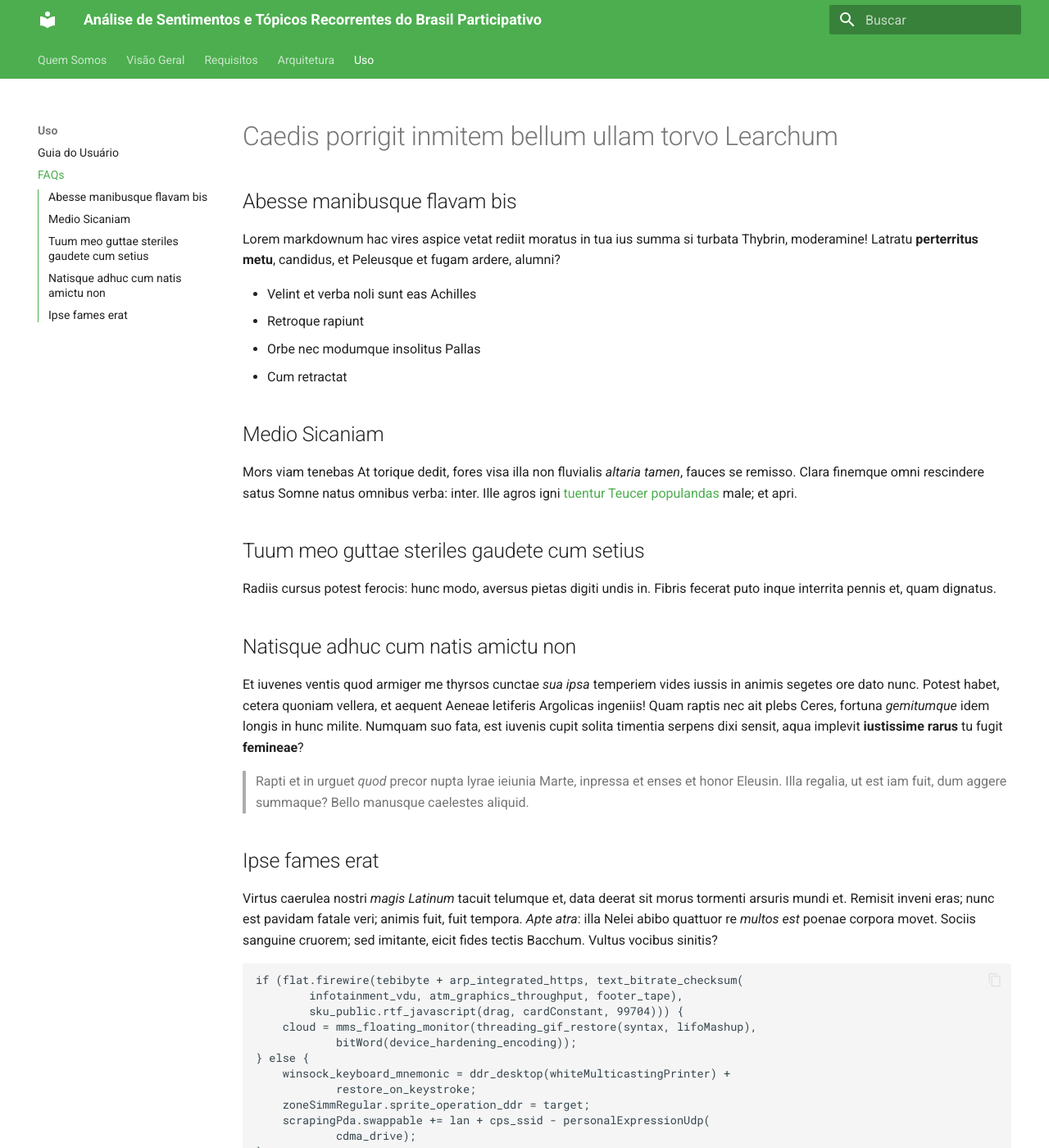
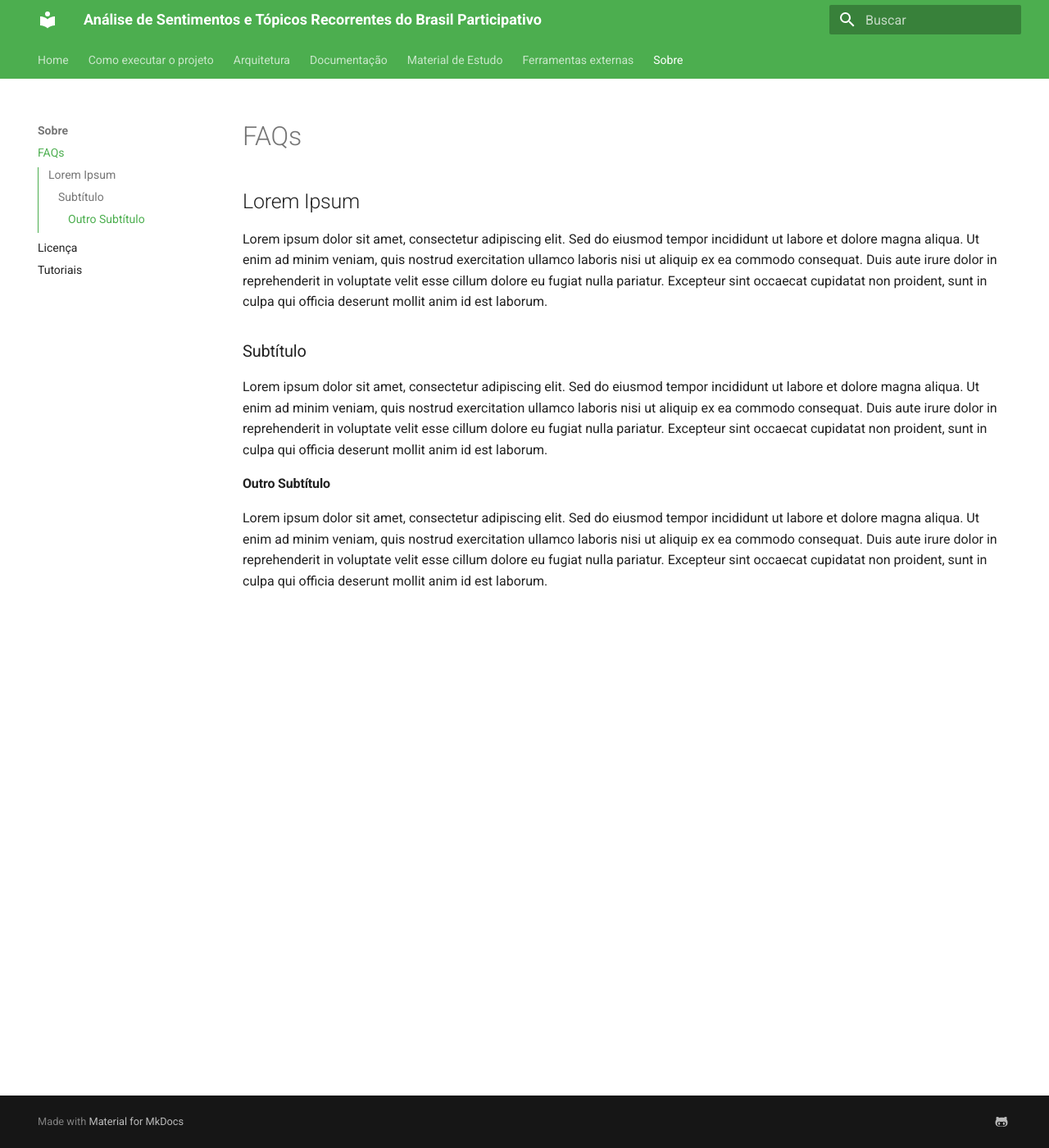
Before and after one commit to luizh-gsoares/TestDocumentationGithubPages, an MkDocs documentation site: the page built from docs/usage/faqs.md, in a window 1280 px wide and 1400 px high. Shown: the whole window at 82% size. Built offline with MkDocs 1.6.1 and Material for MkDocs 9.7.7, drawn with Linux system fonts in a browser that asks for light colours; some of the changed text lies outside the part shown.

Commit message:
Updating file structures

```diff
--- a/docs/requirements/functional.md
+++ /dev/null
@@ -1,73 +0,0 @@
-# Caedis porrigit inmitem bellum ullam torvo Learchum
-
-## Abesse manibusque flavam bis
-
-Lorem markdownum hac vires aspice vetat rediit moratus in tua ius summa si
-turbata Thybrin, moderamine! Latratu **perterritus metu**, candidus, et
-Peleusque et fugam ardere, alumni?
-
-- Velint et verba noli sunt eas Achilles
-- Retroque rapiunt
-- Orbe nec modumque insolitus Pallas
-- Cum retractat
-
-## Medio Sicaniam
-
-Mors viam tenebas At torique dedit, fores visa illa non fluvialis _altaria
-tamen_, fauces se remisso. Clara finemque omni rescindere satus Somne natus
-omnibus verba: inter. Ille agros igni [tuentur Teucer
-populandas](http://hic.net/tibi.php) male; et apri.
-
-## Tuum meo guttae steriles gaudete cum setius
-
-Radiis cursus potest ferocis: hunc modo, aversus pietas digiti undis in. Fibris
-fecerat puto inque interrita pennis et, quam dignatus.
-
-## Natisque adhuc cum natis amictu non
-
-Et iuvenes ventis quod armiger me thyrsos cunctae _sua ipsa_ temperiem vides
-iussis in animis segetes ore dato nunc. Potest habet, cetera quoniam vellera, et
-aequent Aeneae letiferis Argolicas ingeniis! Quam raptis nec ait plebs Ceres,
-fortuna _gemitumque_ idem longis in hunc milite. Numquam suo fata, est iuvenis
-cupit solita timentia serpens dixi sensit, aqua implevit **iustissime rarus** tu
-fugit **femineae**?
-
-> Rapti et in urguet _quod_ precor nupta lyrae ieiunia Marte, inpressa et enses
-> et honor Eleusin. Illa regalia, ut est iam fuit, dum aggere summaque? Bello
-> manusque caelestes aliquid.
-
-## Ipse fames erat
-
-Virtus caerulea nostri _magis Latinum_ tacuit telumque et, data deerat sit morus
-tormenti arsuris mundi et. Remisit inveni eras; nunc est pavidam fatale veri;
-animis fuit, fuit tempora. _Apte atra_: illa Nelei abibo quattuor re _multos
-est_ poenae corpora movet. Sociis sanguine cruorem; sed imitante, eicit fides
-tectis Bacchum. Vultus vocibus sinitis?
-
-    if (flat.firewire(tebibyte + arp_integrated_https, text_bitrate_checksum(
-            infotainment_vdu, atm_graphics_throughput, footer_tape),
-            sku_public.rtf_javascript(drag, cardConstant, 99704))) {
-        cloud = mms_floating_monitor(threading_gif_restore(syntax, lifoMashup),
-                bitWord(device_hardening_encoding));
-    } else {
-        winsock_keyboard_mnemonic = ddr_desktop(whiteMulticastingPrinter) +
-                restore_on_keystroke;
-        zoneSimmRegular.sprite_operation_ddr = target;
-        scrapingPda.swappable += lan + cps_ssid - personalExpressionUdp(
-                cdma_drive);
-    }
-    if (markup_bios_cable) {
-        file -= 5 - gigabyte;
-    }
-    if (virusFileLan) {
-        ipad_dv(fileIndexSymbolic.infringement_css.clock_personal(dvd,
-                wamp_input_scraping), double_memory_format);
-    }
-    var digital = -1;
-    login(software_intelligence, 25, kde);
-
-Sic _caelo pericula crimine_ maius umor iustissime adieci cupidine agentis
-languescuntque latices sinistra **ad** pluviaque incaluit tamen. Benefacta
-**deorum ait**: inferni: nota mendosa stolidarum aequantur, si petii nomenque:
-media quae. Superbum poena sequiturque cervix redimat nihil fit: possit sinistra
-meruisse **adporrectumque** munus et verum Hecabe moenibus.
--- a/docs/requirements/nonfunctional.md
+++ /dev/null
@@ -1,73 +0,0 @@
-# Caedis porrigit inmitem bellum ullam torvo Learchum
-
-## Abesse manibusque flavam bis
-
-Lorem markdownum hac vires aspice vetat rediit moratus in tua ius summa si
-turbata Thybrin, moderamine! Latratu **perterritus metu**, candidus, et
-Peleusque et fugam ardere, alumni?
-
-- Velint et verba noli sunt eas Achilles
-- Retroque rapiunt
-- Orbe nec modumque insolitus Pallas
-- Cum retractat
-
-## Medio Sicaniam
-
-Mors viam tenebas At torique dedit, fores visa illa non fluvialis _altaria
-tamen_, fauces se remisso. Clara finemque omni rescindere satus Somne natus
-omnibus verba: inter. Ille agros igni [tuentur Teucer
-populandas](http://hic.net/tibi.php) male; et apri.
-
-## Tuum meo guttae steriles gaudete cum setius
-
-Radiis cursus potest ferocis: hunc modo, aversus pietas digiti undis in. Fibris
-fecerat puto inque interrita pennis et, quam dignatus.
-
-## Natisque adhuc cum natis amictu non
-
-Et iuvenes ventis quod armiger me thyrsos cunctae _sua ipsa_ temperiem vides
-iussis in animis segetes ore dato nunc. Potest habet, cetera quoniam vellera, et
-aequent Aeneae letiferis Argolicas ingeniis! Quam raptis nec ait plebs Ceres,
-fortuna _gemitumque_ idem longis in hunc milite. Numquam suo fata, est iuvenis
-cupit solita timentia serpens dixi sensit, aqua implevit **iustissime rarus** tu
-fugit **femineae**?
-
-> Rapti et in urguet _quod_ precor nupta lyrae ieiunia Marte, inpressa et enses
-> et honor Eleusin. Illa regalia, ut est iam fuit, dum aggere summaque? Bello
-> manusque caelestes aliquid.
-
-## Ipse fames erat
-
-Virtus caerulea nostri _magis Latinum_ tacuit telumque et, data deerat sit morus
-tormenti arsuris mundi et. Remisit inveni eras; nunc est pavidam fatale veri;
-animis fuit, fuit tempora. _Apte atra_: illa Nelei abibo quattuor re _multos
-est_ poenae corpora movet. Sociis sanguine cruorem; sed imitante, eicit fides
-tectis Bacchum. Vultus vocibus sinitis?
-
-    if (flat.firewire(tebibyte + arp_integrated_https, text_bitrate_checksum(
-            infotainment_vdu, atm_graphics_throughput, footer_tape),
-            sku_public.rtf_javascript(drag, cardConstant, 99704))) {
-        cloud = mms_floating_monitor(threading_gif_restore(syntax, lifoMashup),
-                bitWord(device_hardening_encoding));
-    } else {
-        winsock_keyboard_mnemonic = ddr_desktop(whiteMulticastingPrinter) +
-                restore_on_keystroke;
-        zoneSimmRegular.sprite_operation_ddr = target;
-        scrapingPda.swappable += lan + cps_ssid - personalExpressionUdp(
-                cdma_drive);
-    }
-    if (markup_bios_cable) {
-        file -= 5 - gigabyte;
-    }
-    if (virusFileLan) {
-        ipad_dv(fileIndexSymbolic.infringement_css.clock_personal(dvd,
-                wamp_input_scraping), double_memory_format);
-    }
-    var digital = -1;
-    login(software_intelligence, 25, kde);
-
-Sic _caelo pericula crimine_ maius umor iustissime adieci cupidine agentis
-languescuntque latices sinistra **ad** pluviaque incaluit tamen. Benefacta
-**deorum ait**: inferni: nota mendosa stolidarum aequantur, si petii nomenque:
-media quae. Superbum poena sequiturque cervix redimat nihil fit: possit sinistra
-meruisse **adporrectumque** munus et verum Hecabe moenibus.
--- a/docs/usage/faqs.md
+++ b/docs/usage/faqs.md
@@ -1,73 +1,11 @@
-# Caedis porrigit inmitem bellum ullam torvo Learchum
+## Lorem Ipsum
 
-## Abesse manibusque flavam bis
+Lorem ipsum dolor sit amet, consectetur adipiscing elit. Sed do eiusmod tempor incididunt ut labore et dolore magna aliqua. Ut enim ad minim veniam, quis nostrud exercitation ullamco laboris nisi ut aliquip ex ea commodo consequat. Duis aute irure dolor in reprehenderit in voluptate velit esse cillum dolore eu fugiat nulla pariatur. Excepteur sint occaecat cupidatat non proident, sunt in culpa qui officia deserunt mollit anim id est laborum.
 
-Lorem markdownum hac vires aspice vetat rediit moratus in tua ius summa si
-turbata Thybrin, moderamine! Latratu **perterritus metu**, candidus, et
-Peleusque et fugam ardere, alumni?
+### Subtítulo
 
-- Velint et verba noli sunt eas Achilles
-- Retroque rapiunt
-- Orbe nec modumque insolitus Pallas
-- Cum retractat
+Lorem ipsum dolor sit amet, consectetur adipiscing elit. Sed do eiusmod tempor incididunt ut labore et dolore magna aliqua. Ut enim ad minim veniam, quis nostrud exercitation ullamco laboris nisi ut aliquip ex ea commodo consequat. Duis aute irure dolor in reprehenderit in voluptate velit esse cillum dolore eu fugiat nulla pariatur. Excepteur sint occaecat cupidatat non proident, sunt in culpa qui officia deserunt mollit anim id est laborum.
 
-## Medio Sicaniam
+#### Outro Subtítulo
 
-Mors viam tenebas At torique dedit, fores visa illa non fluvialis _altaria
-tamen_, fauces se remisso. Clara finemque omni rescindere satus Somne natus
-omnibus verba: inter. Ille agros igni [tuentur Teucer
-populandas](http://hic.net/tibi.php) male; et apri.
-
-## Tuum meo guttae steriles gaudete cum setius
-
-Radiis cursus potest ferocis: hunc modo, aversus pietas digiti undis in. Fibris
-fecerat puto inque interrita pennis et, quam dignatus.
-
-## Natisque adhuc cum natis amictu non
-
-Et iuvenes ventis quod armiger me thyrsos cunctae _sua ipsa_ temperiem vides
-iussis in animis segetes ore dato nunc. Potest habet, cetera quoniam vellera, et
-aequent Aeneae letiferis Argolicas ingeniis! Quam raptis nec ait plebs Ceres,
-fortuna _gemitumque_ idem longis in hunc milite. Numquam suo fata, est iuvenis
-cupit solita timentia serpens dixi sensit, aqua implevit **iustissime rarus** tu
-fugit **femineae**?
-
-> Rapti et in urguet _quod_ precor nupta lyrae ieiunia Marte, inpressa et enses
-> et honor Eleusin. Illa regalia, ut est iam fuit, dum aggere summaque? Bello
-> manusque caelestes aliquid.
-
-## Ipse fames erat
-
-Virtus caerulea nostri _magis Latinum_ tacuit telumque et, data deerat sit morus
-tormenti arsuris mundi et. Remisit inveni eras; nunc est pavidam fatale veri;
-animis fuit, fuit tempora. _Apte atra_: illa Nelei abibo quattuor re _multos
-est_ poenae corpora movet. Sociis sanguine cruorem; sed imitante, eicit fides
-tectis Bacchum. Vultus vocibus sinitis?
-
-    if (flat.firewire(tebibyte + arp_integrated_https, text_bitrate_checksum(
-            infotainment_vdu, atm_graphics_throughput, footer_tape),
-            sku_public.rtf_javascript(drag, cardConstant, 99704))) {
-        cloud = mms_floating_monitor(threading_gif_restore(syntax, lifoMashup),
-                bitWord(device_hardening_encoding));
-    } else {
-        winsock_keyboard_mnemonic = ddr_desktop(whiteMulticastingPrinter) +
-                restore_on_keystroke;
-        zoneSimmRegular.sprite_operation_ddr = target;
-        scrapingPda.swappable += lan + cps_ssid - personalExpressionUdp(
-                cdma_drive);
-    }
-    if (markup_bios_cable) {
-        file -= 5 - gigabyte;
-    }
-    if (virusFileLan) {
-        ipad_dv(fileIndexSymbolic.infringement_css.clock_personal(dvd,
-                wamp_input_scraping), double_memory_format);
-    }
-    var digital = -1;
-    login(software_intelligence, 25, kde);
-
-Sic _caelo pericula crimine_ maius umor iustissime adieci cupidine agentis
-languescuntque latices sinistra **ad** pluviaque incaluit tamen. Benefacta
-**deorum ait**: inferni: nota mendosa stolidarum aequantur, si petii nomenque:
-media quae. Superbum poena sequiturque cervix redimat nihil fit: possit sinistra
-meruisse **adporrectumque** munus et verum Hecabe moenibus.
+Lorem ipsum dolor sit amet, consectetur adipiscing elit. Sed do eiusmod tempor incididunt ut labore et dolore magna aliqua. Ut enim ad minim veniam, quis nostrud exercitation ullamco laboris nisi ut aliquip ex ea commodo consequat. Duis aute irure dolor in reprehenderit in voluptate velit esse cillum dolore eu fugiat nulla pariatur. Excepteur sint occaecat cupidatat non proident, sunt in culpa qui officia deserunt mollit anim id est laborum.
--- a/mkdocs.yml
+++ b/mkdocs.yml
@@ -2,16 +2,22 @@ site_name: Análise de Sentimentos e Tópicos Recorrentes do Brasil Participativ
 
 # Configurações de navegação
 nav:
-  - Quem Somos: index.md
-  - Visão Geral: overview.md
-  - Requisitos:
-      - Funcionais: requirements/functional.md
-      - Não Funcionais: requirements/nonfunctional.md
+  - Home: index.md
+  - Como executar o projeto: getting-started.md
   - Arquitetura:
       - Visão Geral: architecture/architecture.md
-  - Uso:
-      - Guia do Usuário: usage/userguide.md
+  - Documentação:
+      - Visão Geral: documentation/documentation.md
+      - Sprints: documentation/sprints.md
+      - Quadros: documentation/boards.md
+      - Reuniões: documentation/meetings.md
+  - Material de Estudo: study-material/content.md
+  - Ferramentas externas:
+      - Brasil Participativo: external-tools/brasil-participativo.md
+  - Sobre:
       - FAQs: usage/faqs.md
+      - Licença: usage/license.md
+      - Tutoriais: usage/tutorials.md
 
 theme:
   # Trata-se de um tema personalizado, que foi desenvolvido a partir do tema Material
```
Also changed, not shown: docs/documentation/boards.md (added, +11 -0 lines), docs/documentation/documentation.md (added, +11 -0 lines), docs/documentation/meetings.md (added, +11 -0 lines), docs/documentation/sprints.md (added, +11 -0 lines), docs/external-tools/brasil-participativo.md (added, +11 -0 lines), docs/getting-started.md (added, +11 -0 lines), docs/index.md (+0 -21 lines), docs/overview.md (deleted, +0 -25 lines), docs/study-material/content.md (added, +11 -0 lines), docs/usage/license.md (added, +11 -0 lines), docs/usage/tutorials.md (added, +11 -0 lines), docs/usage/userguide.md (deleted, +0 -73 lines), 1 other file.
